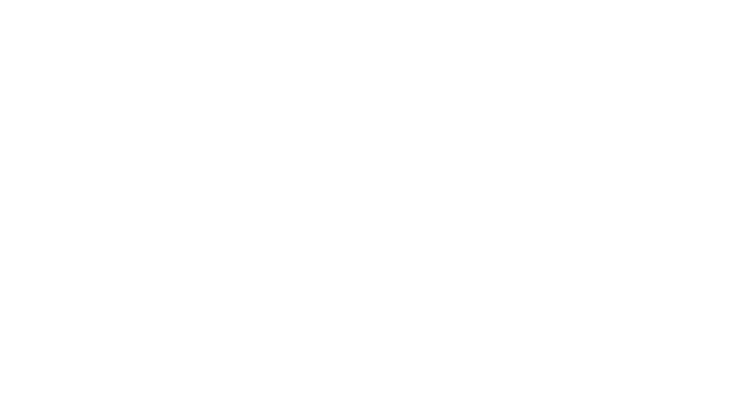
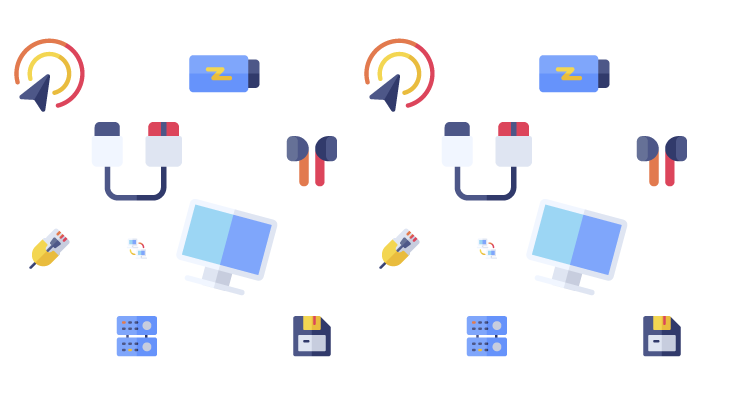
Before and after one commit to francescotroiano98/html-css-booleaner, a plain HTML site: page index.html in a window 1280 px wide. Shown: the whole page, without its empty margins (0-736 px from the left). Drawn offline with Linux system fonts and the light colour scheme; files that its build step writes are made by us from their sources.

Commit message:
add class top-background

```diff
--- a/index.html
+++ b/index.html
@@ -9,6 +9,9 @@
     </head>
     <body>
         <header>
+            <section class="top-background">
+                <img src="img/pattern.png" alt="patter sfondoS">
+            </section>
 
         </header>
 
```
